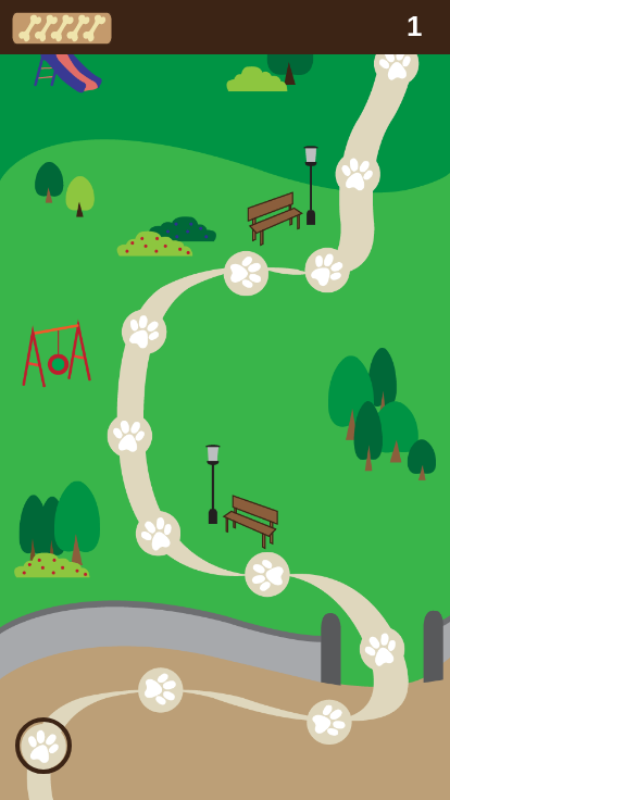
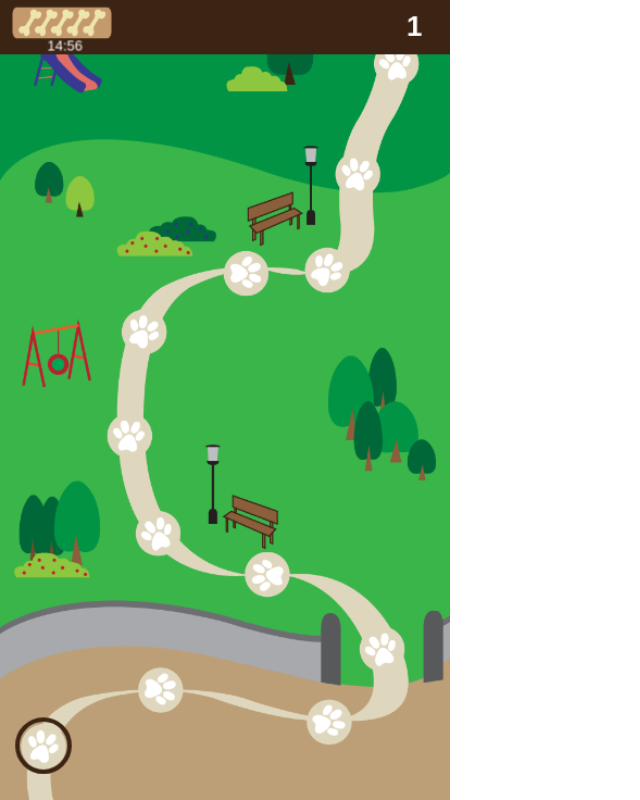
Before and after one commit to rapdal/spawz, a website: page index.html in a window 1280 px wide. Shown: the whole page, without its empty margins (0-640 px from the left). Drawn offline with Linux system fonts and the light colour scheme.

Commit message:
added life recharge

```diff
--- a/assets/map.json
+++ b/assets/map.json
@@ -124,5 +124,33 @@
 		"y": 3314,
 		"diameter": 52,
 		"up": 984
+	},
+	{
+		"id": 19,
+		"x": 327,
+		"y": 3243,
+		"diameter": 52,
+		"up": 984
+	},
+	{
+		"id": 20,
+		"x": 222,
+		"y": 3203,
+		"diameter": 52,
+		"up": 984
+	},
+	{
+		"id": 21,
+		"x": 125,
+		"y": 3209,
+		"diameter": 52,
+		"up": 984
+	},
+	{
+		"id": 22,
+		"x": 30,
+		"y": 3163,
+		"diameter": 52,
+		"up": 984
 	}
 ]
--- a/index.html
+++ b/index.html
@@ -57,6 +57,11 @@ var playerScoreText = null;
 var playerLife = 5;
 var playerLifeSprite = null;
 
+var rechargeTimeDefault = 900;
+var rechargeTime = rechargeTimeDefault;
+var rechargeTimer;
+var rechargeTimeText = null;
+
 var gameLevel = 1;
 var gameLevelText = null;
 
--- a/js/states/map.js
+++ b/js/states/map.js
@@ -5,6 +5,8 @@ var mapState = {
 
 		game.world.setBounds(0, 0, game.world.width, 50 + bgHeight);
 		game.camera.y = bgHeight;
+
+		rechargeTimer = game.time.events;
 
 		this.drawMenu();
 
@@ -28,17 +30,45 @@ var mapState = {
 		var graphics = game.add.graphics(0, 0);
 		graphics.beginFill(color1, 1);
 		graphics.drawRect(0, 0, game.width, 50);
-		menuGroup.add(graphics);
 
-		playerLifeSprite = game.add.sprite(game.world.top+10, 10, 'life'+playerLife);
+		playerLifeSprite = game.add.sprite(game.world.top+10, 5, 'life'+playerLife);
+
+		var time = new Date(rechargeTime * 1000).toISOString().substr(14, 5);
+		rechargeTimeText = game.add.text(0,0, time,
+			{ font: fontFamily1, fontSize:'13px', fill:'#fff', boundsAlignH:'center', boundsAlignV:'middle',
+	    	align:'center', wordWrap:true, wordWrapWidth: questionPanel.width-40 });
+	    rechargeTimeText.setTextBounds(game.world.top+18, game.world.top+37, 83, 16);
 
 		gameLevelText = game.add.text(game.world.right - 40, 10, gameLevel,
 	    	{ font: fontFamily1, fontSize:'26px', fontWeight:'bolder', fill:'#fff' });
 
+		menuGroup.add(graphics);
+		menuGroup.add(gameLevelText);
 		menuGroup.add(playerLifeSprite);
-		menuGroup.add(gameLevelText);
+		menuGroup.add(rechargeTimeText);
 
-		menuGroup.fixedToCamera = true;
+		this.startRechargeTime();
+	},
+
+	startRechargeTime: function () {
+		console.log('recharge started');
+		var _this = this;
+		rechargeTimer.repeat(1000, rechargeTime, function(){ _this.updateRechargeTime() });
+		rechargeTimer.start();
+	},
+
+	updateRechargeTime: function () {
+		rechargeTime--;
+		var time = new Date(rechargeTime * 1000).toISOString().substr(14, 5);
+		rechargeTimeText.setText(time.toString());
+		if (rechargeTime < 1) {
+			rechargeTimer.stop();
+			rechargeTime = rechargeTimeDefault;
+			this.startRechargeTime();
+
+			playerLife++;
+			playerLifeSprite.loadTexture('life'+playerLife);
+		}
 	},
 
 	addLevels: function () {
```
